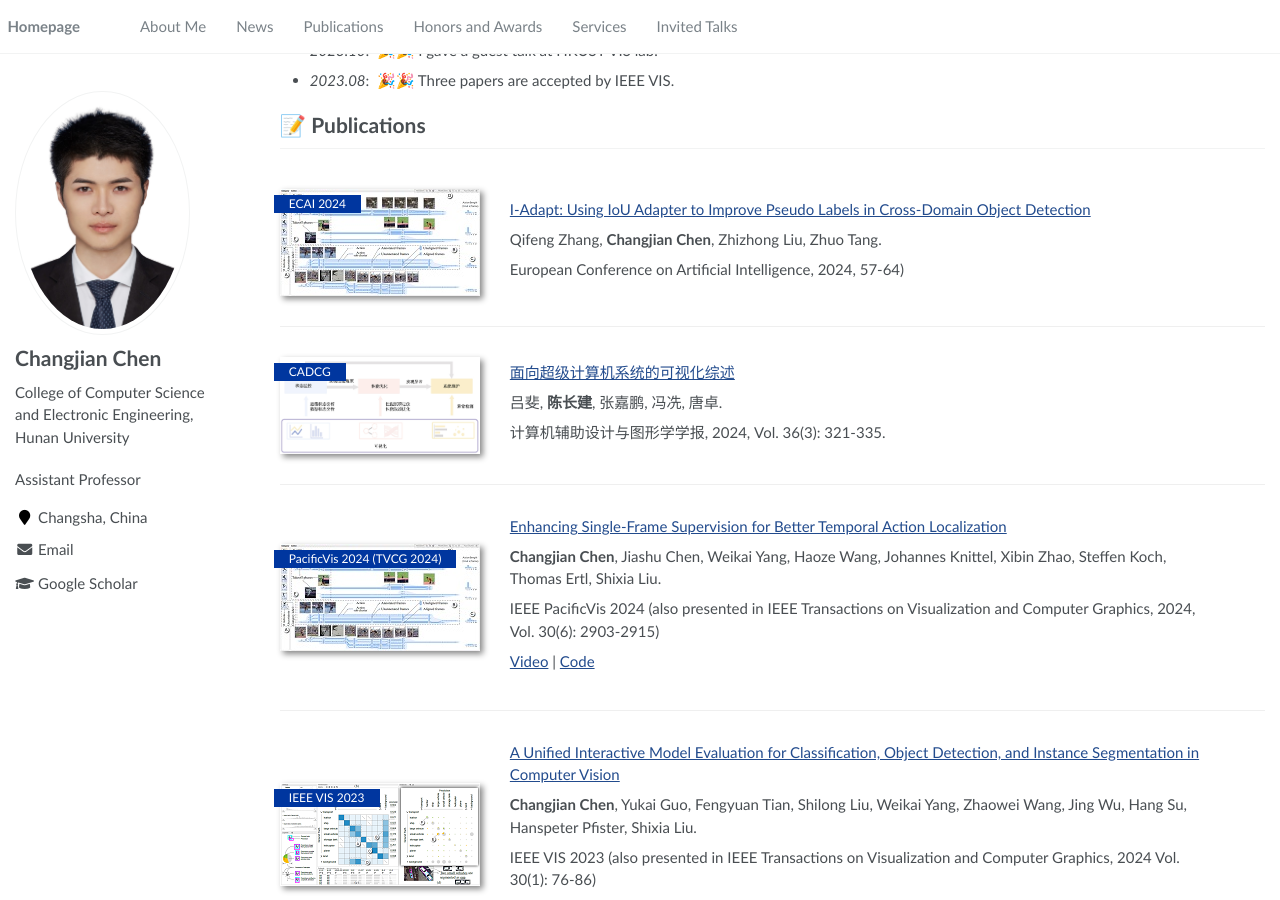
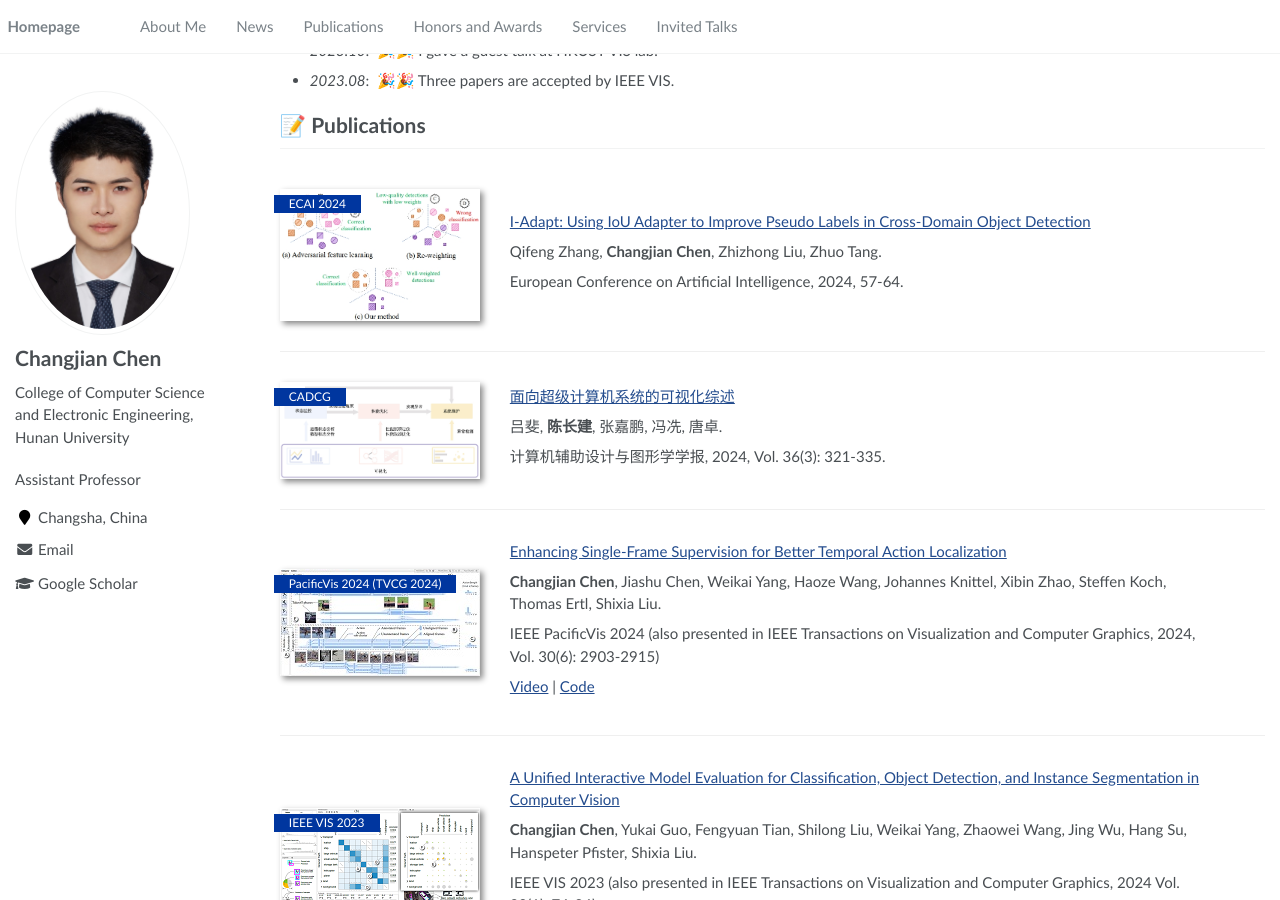
Before and after one commit to changjianchen/changjianchen.github.io, a Jekyll site: the page built from _pages/about.md, in a window 1280 px wide and 900 px high, scrolled down 443 px. Built offline with Jekyll 4.4.1, drawn with Linux system fonts in a browser that asks for light colours; some of the changed lines change nothing that is shown.

Commit message:
Update about.md

```diff
--- a/_pages/about.md
+++ b/_pages/about.md
@@ -42,14 +42,14 @@ My research interest focuses on visual analytics and machine learning, especiall
 
 
 
-<div class='paper-box'><div class='paper-box-image'><div><div class="badge">ECAI 2024</div><img src='images/actlocalizer.png' alt="sym" width="100%"></div></div>
+<div class='paper-box'><div class='paper-box-image'><div><div class="badge">ECAI 2024</div><img src='images/iadapt.png' alt="sym" width="100%"></div></div>
 <div class='paper-box-text' markdown="1">
 
-[I-Adapt: Using IoU Adapter to Improve Pseudo Labels in Cross-Domain Object Detection]([https://arxiv.org/abs/2312.05178](https://ebooks.iospress.nl/volumearticle/69566))
+[I-Adapt: Using IoU Adapter to Improve Pseudo Labels in Cross-Domain Object Detection](https://ebooks.iospress.nl/volumearticle/69566)
 
 Qifeng Zhang, **Changjian Chen**, Zhizhong Liu, Zhuo Tang.
 
-European Conference on Artificial Intelligence, 2024, 57-64)
+European Conference on Artificial Intelligence, 2024, 57-64.
 
 </div>
 </div>
```
